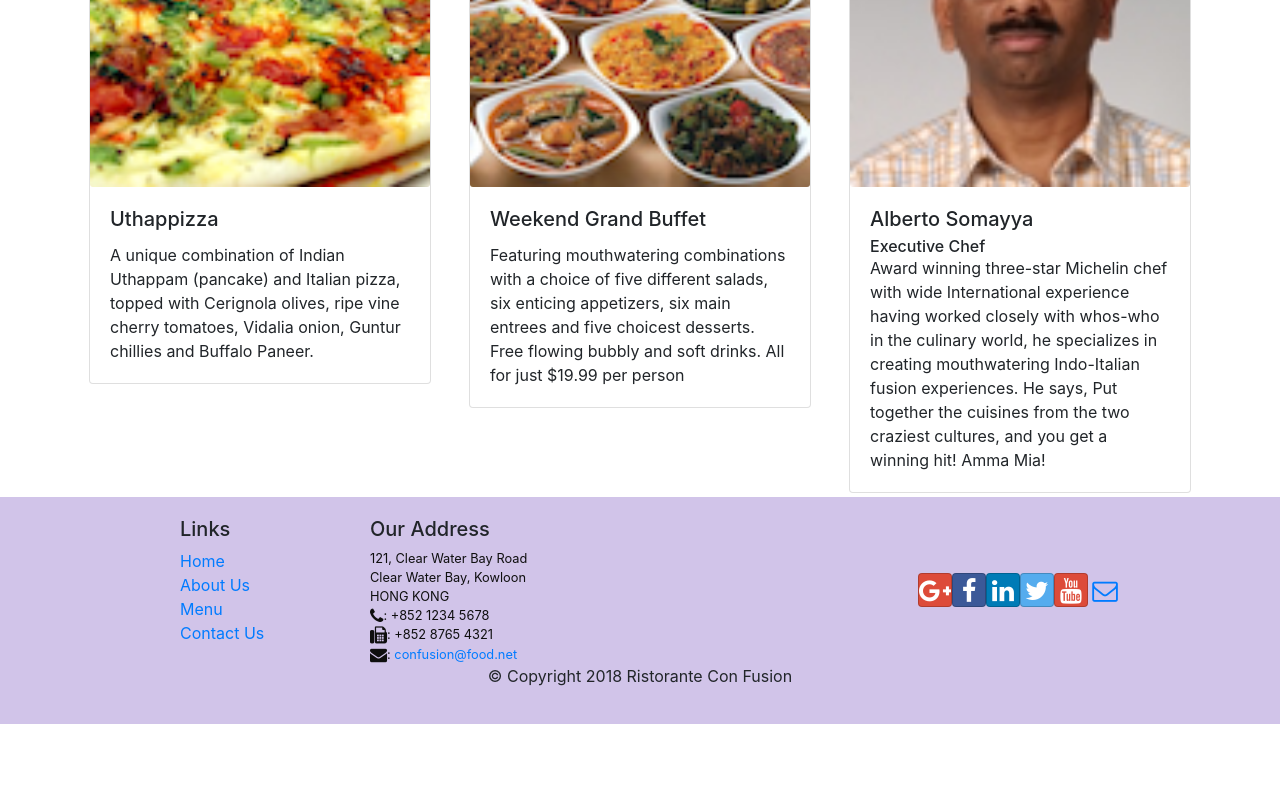
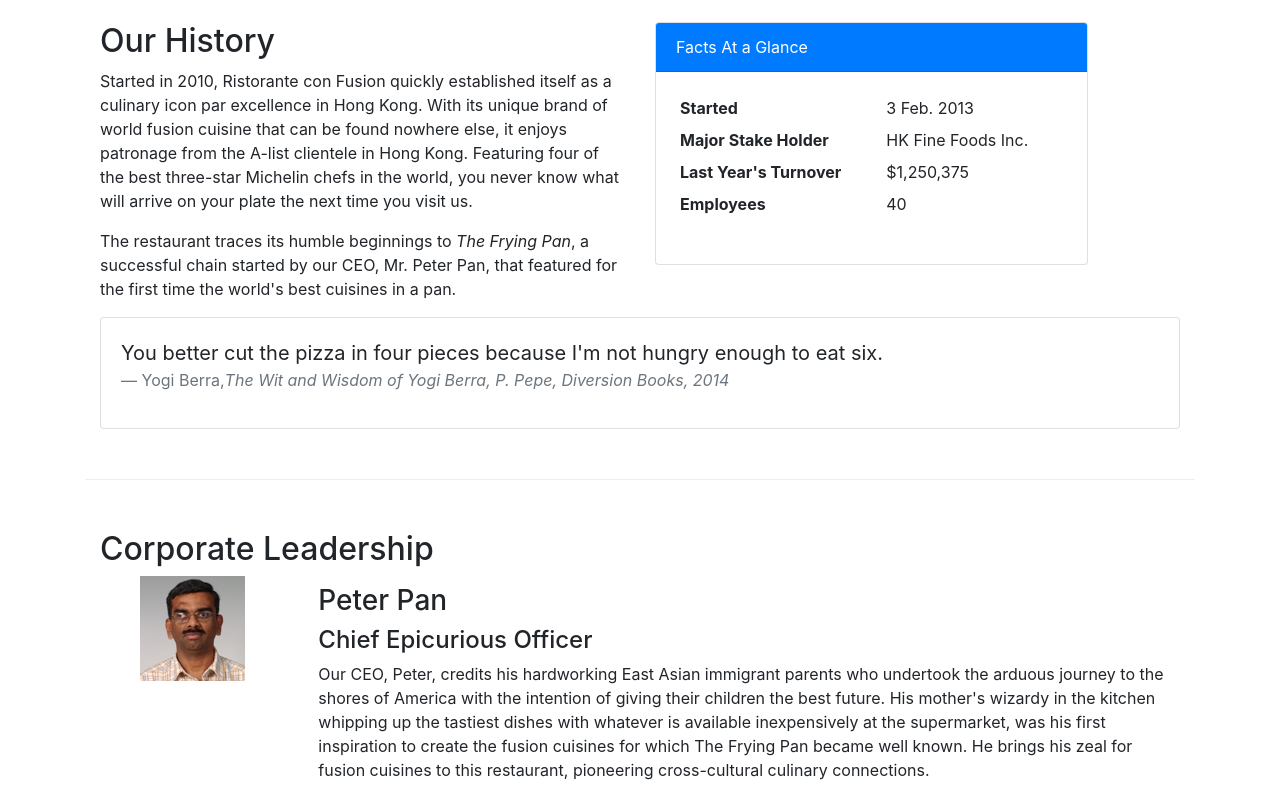
Before and after one commit to RitikaSrivastava11oct/React, a React (Create React App) app: page /aboutus in a window 1280 px wide. Before the commit this address led to /home. Shown: the part 500-1288 px from the top of the page. Before the commit the page ends 1224 px from the top, so only its background shows below. Built offline with nearby package versions, Linux system fonts and the light colour scheme.

Commit message:
c2 w2 assignment complete

```diff
--- a/src/components/AboutComponent.js
+++ b/src/components/AboutComponent.js
@@ -1,12 +1,36 @@
 import React from 'react';
 import { Breadcrumb, BreadcrumbItem, Card, CardBody, CardHeader, Media } from 'reactstrap';
 import { Link } from 'react-router-dom';
+
+function RenderLeader({leader})
+{
+    return(
+        <Media>
+        <div className="row">
+            <div className="col-2">
+                 <Media image><img src ={leader.image}/> </Media>
+            </div>
+            <div className="col-10">
+
+                    <h3 className="mt-2 mb-2"><Media title> {leader.name} </Media></h3>
+                    <h4 className="mt-2 mb-2"><Media title> {leader.designation} </Media></h4>
+                    <div className="mt-2 mb-2"><Media body> {leader.description} </Media></div>
+
+            </div>
+
+
+
+        </div>
+        </Media>
+    );
+
+}
 
 function About(props) {
 
     const leaders = props.leaders.map((leader) => {
         return (
-            <p>Leader {leader.name}</p>
+            <RenderLeader leader={leader}/>
         );
     });
 
@@ -74,4 +98,5 @@ function About(props) {
     );
 }
 
+
 export default About;
--- a/src/components/MainComponent.js
+++ b/src/components/MainComponent.js
@@ -5,6 +5,7 @@ import Home from './HomeComponent';
 import Footer from './FooterComponent';
 import Contact from './ContactComponent';
 import Menu from './MenuComponent';
+import About from './AboutComponent';
 import DishDetail from './DishDetailComponent';
 import { DISHES } from '../shared/dishes';
 import { COMMENTS } from '../shared/comments';
@@ -67,7 +68,8 @@ class Main extends Component {
               <Route path='/home' component={HomePage} />
               <Route exact path='/menu' component={() => <Menu dishes={this.state.dishes} />} />
               <Route path='/menu/:dishId' component={DishWithId} />
-              <Route exact path='/contactus' component={Contact} />} />
+              <Route exact path='/contactus' component={Contact} />
+              <Route exact path='/aboutus' component={() => <About leaders={this.state.leaders}/>} />
               <Redirect to="/home" />
           </Switch>
         <Footer/>
```
